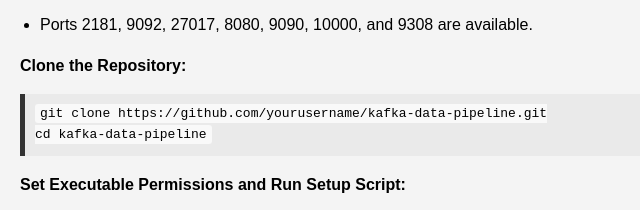
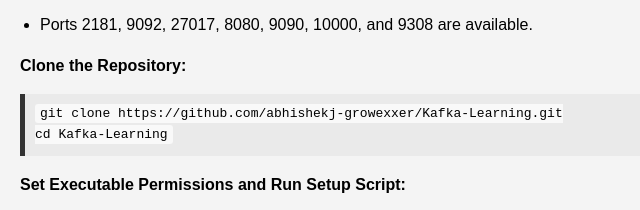
Before and after one commit to abhishekj-growexxer/Kafka-Learning, a plain HTML site: page index.html in a window 1280 px wide. Shown: the part 6649-6859 px from the top of the page, 0-640 px from the left. Drawn offline with Linux system fonts and the light colour scheme.

Commit message:
Update index.html

```diff
--- a/index.html
+++ b/index.html
@@ -298,8 +298,8 @@ query.awaitTermination()</code></pre>
 </ul>
 
 <p><strong>Clone the Repository:</strong></p>
-<pre><code>git clone https://github.com/yourusername/kafka-data-pipeline.git
-cd kafka-data-pipeline</code></pre>
+<pre><code>git clone https://github.com/abhishekj-growexxer/Kafka-Learning.git
+cd Kafka-Learning</code></pre>
 
 <p><strong>Set Executable Permissions and Run Setup Script:</strong></p>
 <pre><code>chmod +x setup.sh
```
